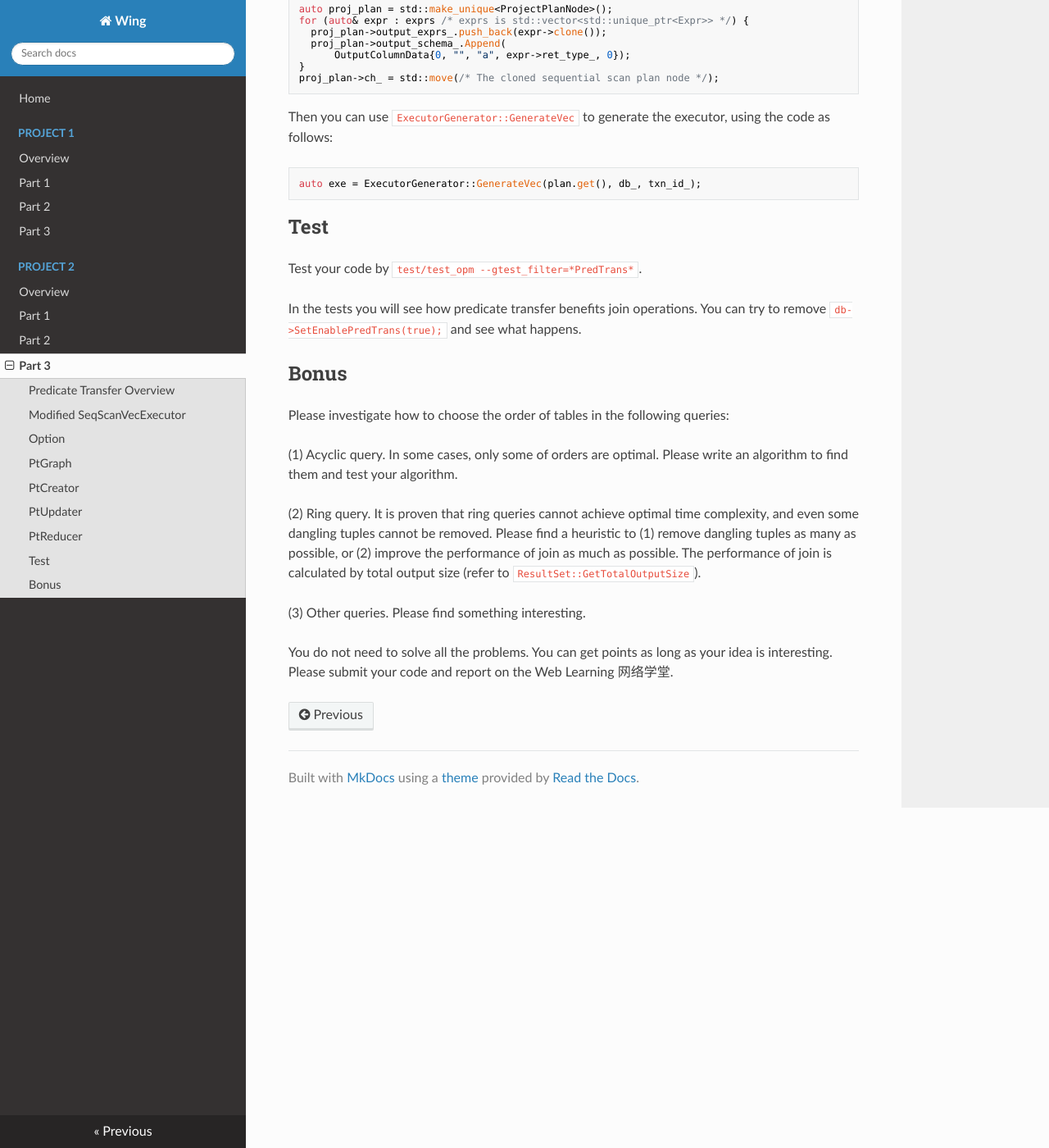
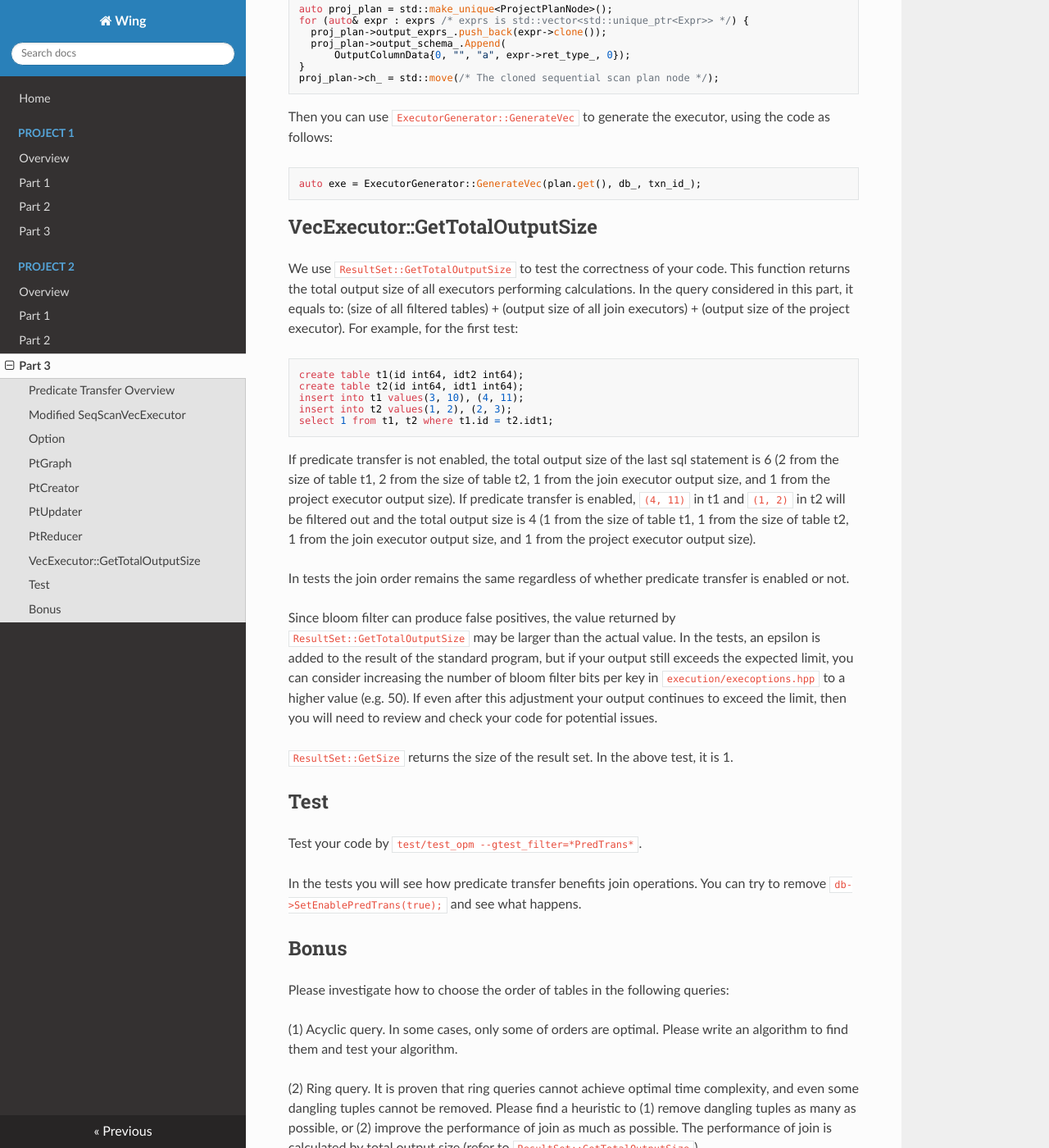
Before and after one commit to iidb/wing-docs, an MkDocs documentation site: the page built from docs/p2/part3.md, in a window 1280 px wide and 1400 px high, scrolled down 7803 px. Shown: the whole window at 82% size. Built offline with MkDocs 1.6.1, drawn with Linux system fonts in a browser that asks for light colours; nearby versions of some CDN libraries; formulas are drawn with MathJax 3.

Commit message:
add explanations for test

````diff
--- a/docs/p2/part3.md
+++ b/docs/p2/part3.md
@@ -168,6 +168,26 @@ Then you can use `ExecutorGenerator::GenerateVec` to generate the executor, usin
 auto exe = ExecutorGenerator::GenerateVec(plan.get(), db_, txn_id_);
 ```
 
+## VecExecutor::GetTotalOutputSize
+
+We use `ResultSet::GetTotalOutputSize` to test the correctness of your code. This function returns the total output size of all executors performing calculations. In the query considered in this part, it equals to: (size of all filtered tables) + (output size of all join executors) + (output size of the project executor). For example, for the first test:
+
+```sql
+create table t1(id int64, idt2 int64);
+create table t2(id int64, idt1 int64);
+insert into t1 values(3, 10), (4, 11);
+insert into t2 values(1, 2), (2, 3);
+select 1 from t1, t2 where t1.id = t2.idt1;
+```
+
+If predicate transfer is not enabled, the total output size of the last sql statement is 6 (2 from the size of table t1, 2 from the size of table t2, 1 from the join executor output size, and 1 from the project executor output size). If predicate transfer is enabled, `(4, 11)` in t1 and `(1, 2)` in t2 will be filtered out and the total output size is 4 (1 from the size of table t1, 1 from the size of table t2, 1 from the join executor output size, and 1 from the project executor output size).
+
+In tests the join order remains the same regardless of whether predicate transfer is enabled or not.
+
+Since bloom filter can produce false positives, the value returned by `ResultSet::GetTotalOutputSize` may be larger than the actual value. In the tests, an epsilon is added to the result of the standard program, but if your output still exceeds the expected limit, you can consider increasing the number of bloom filter bits per key in `execution/execoptions.hpp` to a higher value (e.g. 50). If even after this adjustment your output continues to exceed the limit, then you will need to review and check your code for potential issues.
+
+`ResultSet::GetSize` returns the size of the result set. In the above test, it is 1.
+
 ## Test
 
 Test your code by `test/test_opm --gtest_filter=*PredTrans*`.
````
